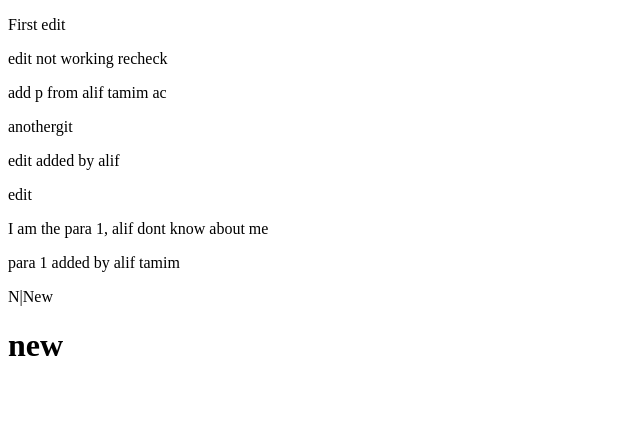
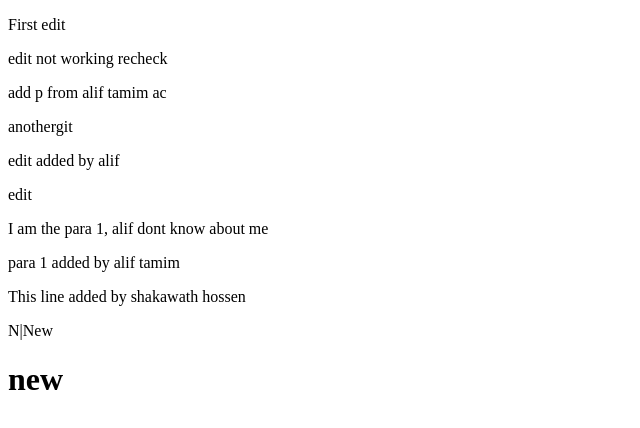
Before and after one commit to centralrepository-phb5/2nd, a plain HTML site: page index.html in a window 1280 px wide. Shown: the whole page, without its empty margins (0-640 px from the left). Drawn offline with Linux system fonts and the light colour scheme.

Commit message:
test commit

```diff
--- a/index.html
+++ b/index.html
@@ -15,6 +15,7 @@
     <p>edit</p>
     <p>I am the para 1, alif dont know about me</p>
     <p>para 1 added by alif tamim</p>
+	<p>This line added by shakawath hossen</p>
 
     <p>N|New</p>
 
```
